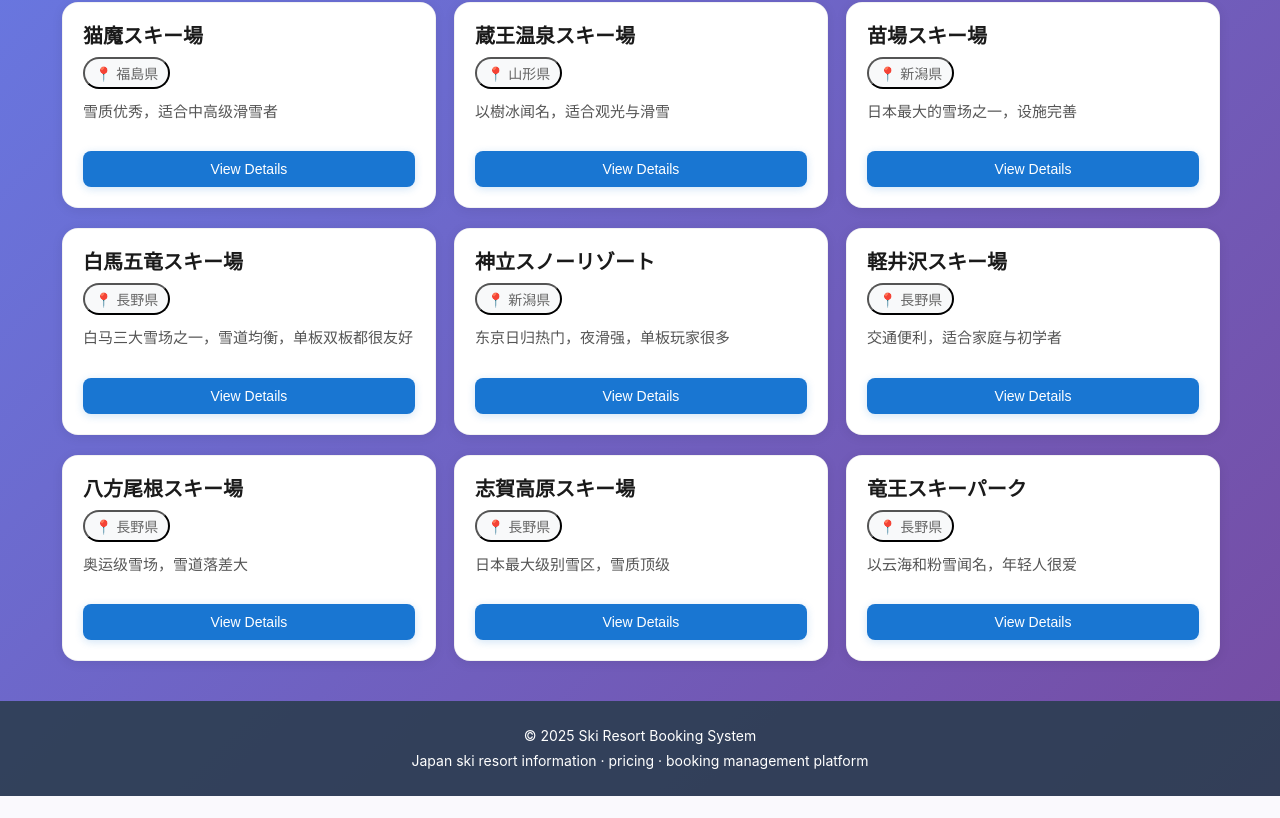
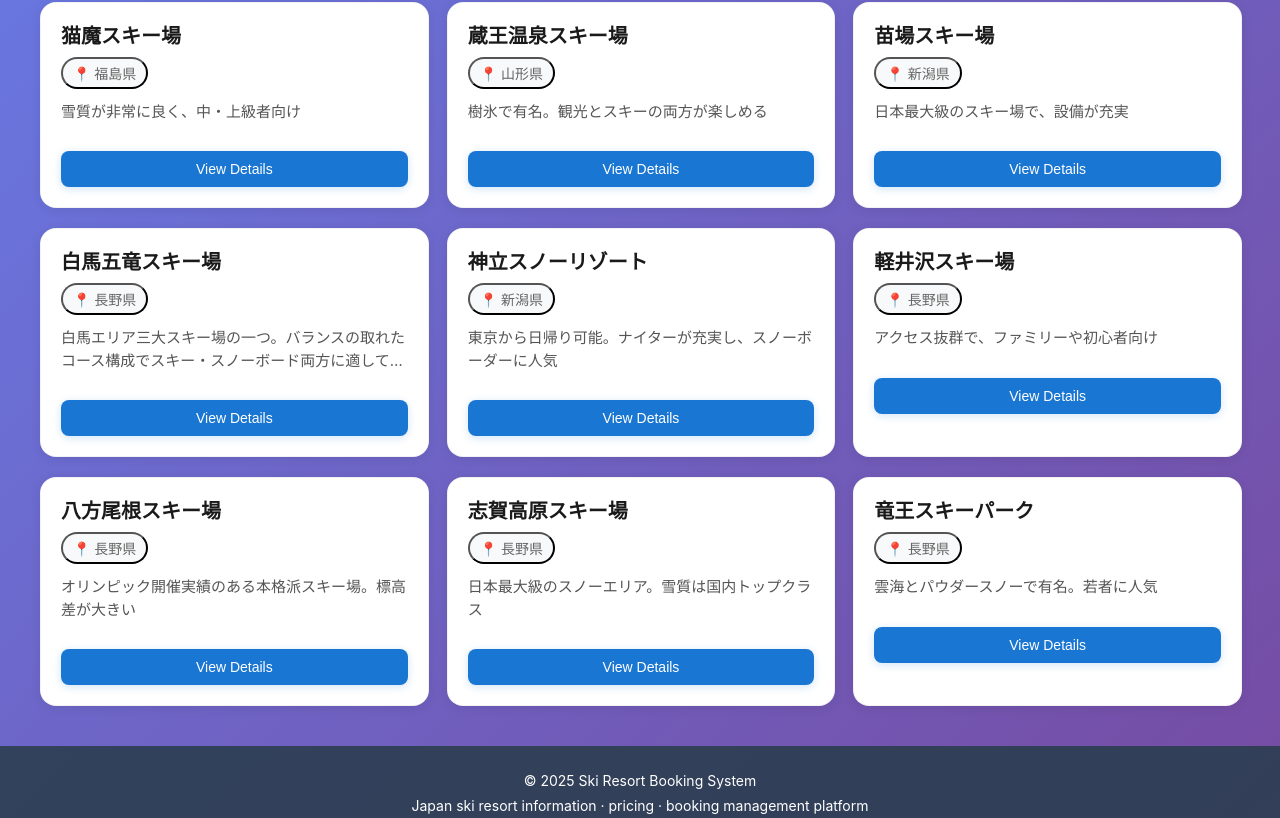
Before and after one commit to xiliu2529/angular-ski-demo, an Angular app: page /ski-resorts in a window 1280 px wide. Shown: the part 392-1210 px from the top of the page. Before the commit the page ends 1188 px from the top, so only its background shows below. Built offline with nearby package versions, Linux system fonts and the light colour scheme; no server answers.

Commit message:
改成日语

```diff
--- a/src/app/ski-resorts/ski-resorts.ts
+++ b/src/app/ski-resorts/ski-resorts.ts
@@ -46,112 +46,112 @@ onImageError(event: any) {
     id: 1,
     name: '猫魔スキー場',
     location: '福島県',
-    description: '雪质优秀，适合中高级滑雪者',
+    description: '雪質が非常に良く、中・上級者向け',
     image: 'https://www.nekoma.co.jp/wp-content/uploads/icp_post_image/18000759439836207/18030971039756635',
     url: 'https://www.nekoma.co.jp/',
-    features: '粉雪圣地，非压雪区域丰富，越野滑雪线路完善',
-    season: '12月下旬 - 4月上旬，最佳雪期1-3月',
-    transportation: 'JR只见线会津川口站转巴士，自驾约3小时',
-    difficulty: '初级 20% | 中级 40% | 高级 40%'
+    features: 'パウダースノーの名所。非圧雪エリアが豊富で、バックカントリー向けコースも充実',
+    season: '12月下旬〜4月上旬（ベストシーズン：1〜3月）',
+    transportation: 'JR只見線 会津川口駅からバス／車で約3時間',
+    difficulty: '初級 20% | 中級 40% | 上級 40%'
   },
   {
     id: 2,
     name: '蔵王温泉スキー場',
     location: '山形県',
-    description: '以樹冰闻名，适合观光与滑雪',
+    description: '樹氷で有名。観光とスキーの両方が楽しめる',
     image: 'https://zaomountainresort.com/wp-content/uploads/2022/09/grend02.jpeg',
     url: 'https://zaomountainresort.com/ski/',
-    features: '世界罕见的树冰奇观，温泉滑雪完美结合',
-    season: '12月 - 5月黄金周，树冰观赏期12-2月',
-    transportation: '山形新干线山形站转巴士，自驾约2.5小时',
-    difficulty: '初级 35% | 中级 45% | 高级 20%'
+    features: '世界的にも珍しい樹氷景観。温泉とスキーを同時に満喫',
+    season: '12月〜5月（GWまで）／樹氷の見頃：12〜2月',
+    transportation: '山形新幹線 山形駅からバス／車で約2.5時間',
+    difficulty: '初級 35% | 中級 45% | 上級 20%'
   },
   {
     id: 3,
     name: '苗場スキー場',
     location: '新潟県',
-    description: '日本最大的雪场之一，设施完善',
+    description: '日本最大級のスキー場で、設備が充実',
     image: 'https://www.princehotels.co.jp/ski/naeba/images/top_230927main02_2000x910.jpg',
     url: 'https://www.princehotels.com/en/ski/naeba/',
-    features: '与野泽温泉联滑，举办过FIS滑雪世界杯',
-    season: '11月下旬 - 5月上旬，雪季最长之一',
-    transportation: '上越新干线越后汤泽站转免费巴士，自驾约3小时',
-    difficulty: '初级 30% | 中级 50% | 高级 20%'
+    features: 'かぐらスキー場と連結。FISアルペンスキーワールドカップ開催実績あり',
+    season: '11月下旬〜5月上旬（国内でも屈指のロングシーズン）',
+    transportation: '上越新幹線 越後湯沢駅から無料シャトルバス／車で約3時間',
+    difficulty: '初級 30% | 中級 50% | 上級 20%'
   },
   {
     id: 4,
     name: '白馬五竜スキー場',
     location: '長野県',
-  description: '白马三大雪场之一，雪道均衡，单板双板都很友好',
+    description: '白馬エリア三大スキー場の一つ。バランスの取れたコース構成でスキー・スノーボード両方に適している',
     image: 'https://www.hakubaescal.com/winter/common/image/gelande/image56.jpg',
     url: 'https://www.hakubaescal.com/',
-  features: '雪道种类丰富，长距离滑行路线，风景优美',
-  season: '12月上旬 - 4月上旬，2月雪质最佳',
-  transportation: 'JR大糸线白马站转巴士，自驾约4小时',
-  difficulty: '初级 25% | 中级 55% | 高级 20%'
+    features: '多彩なコースとロングラン、景色の美しさが魅力',
+    season: '12月上旬〜4月上旬（2月が最も雪質良好）',
+    transportation: 'JR大糸線 白馬駅からバス／車で約4時間',
+    difficulty: '初級 25% | 中級 55% | 上級 20%'
   },
-
   {
     id: 5,
     name: '神立スノーリゾート',
     location: '新潟県',
-  description: '东京日归热门，夜滑强，单板玩家很多',
+    description: '東京から日帰り可能。ナイターが充実し、スノーボーダーに人気',
     image: 'https://www.kandatsu.com/ksr/wp-content/themes/connectitheme/assets/img/subheading/course-guide.webp',
     url: 'https://www.kandatsu.com/',
-  features: '夜场开放至晚上9点，地形公园完善',
-  season: '12月中旬 - 3月下旬，周末人流较多',
-  transportation: '上越新干线越后汤泽站直达，约70分钟',
-  difficulty: '初级 35% | 中级 40% | 高级 25%'
+    features: 'ナイターは21時まで営業。地形パークが充実',
+    season: '12月中旬〜3月下旬（週末は混雑しやすい）',
+    transportation: '上越新幹線 越後湯沢駅から直行／約70分',
+    difficulty: '初級 35% | 中級 40% | 上級 25%'
   },
   {
     id: 6,
     name: '軽井沢スキー場',
     location: '長野県',
-    description: '交通便利，适合家庭与初学者',
+    description: 'アクセス抜群で、ファミリーや初心者向け',
     image: 'https://www.princehotels.co.jp/ski/karuizawa/images/course_slopes%20courses.png.png',
     url: 'https://www.princehotels.co.jp/ski/karuizawa/',
-    features: '新手友好，儿童滑雪教学设施完善',
-    season: '12月下旬 - 3月中旬，寒假期间繁忙',
-    transportation: '北陆新干线轻井泽站转巴士，自驾约1.5小时',
-    difficulty: '初级 50% | 中级 40% | 高级 10%'
+    features: '初心者に優しく、キッズ向けスクールや設備が充実',
+    season: '12月下旬〜3月中旬（冬休み期間は混雑）',
+    transportation: '北陸新幹線 軽井沢駅からバス／車で約1.5時間',
+    difficulty: '初級 50% | 中級 40% | 上級 10%'
   },
   {
     id: 7,
     name: '八方尾根スキー場',
     location: '長野県',
-    description: '奥运级雪场，雪道落差大',
+    description: 'オリンピック開催実績のある本格派スキー場。標高差が大きい',
     image: 'https://www.happo-one.jp/wp2019/wp-content/themes/happo-one2020/img/gelande/index/image01.jpg',
     url: 'https://www.happo-one.jp/',
-    features: '1998年冬奥会举办地，长距离滑行线路',
-    season: '11月下旬 - 5月上旬，雪季长雪质好',
-    transportation: 'JR大糸线信浓大町站转巴士，自驾约4小时',
-    difficulty: '初级 20% | 中级 50% | 高级 30%'
+    features: '1998年長野冬季五輪会場。ロングランコースが魅力',
+    season: '11月下旬〜5月上旬（雪質・積雪量ともに優秀）',
+    transportation: 'JR大糸線 信濃大町駅からバス／車で約4時間',
+    difficulty: '初級 20% | 中級 50% | 上級 30%'
   },
   {
     id: 8,
     name: '志賀高原スキー場',
     location: '長野県',
-    description: '日本最大级别雪区，雪质顶级',
+    description: '日本最大級のスノーエリア。雪質は国内トップクラス',
     image: 'https://www.shigakogen-ski.or.jp/assets/images/okushiga.jpg',
     url: 'https://www.shigakogen-ski.or.jp/',
-    features: '多个滑雪场联票，粉雪质量世界级',
-    season: '11月中旬 - 5月上旬，雪量充足',
-    transportation: '长野经饭山线直达，自驾约3.5小时',
-    difficulty: '初级 25% | 中级 55% | 高级 20%'
+    features: '複数スキー場共通リフト券。世界水準のパウダースノー',
+    season: '11月中旬〜5月上旬（積雪量が非常に豊富）',
+    transportation: '長野駅から飯山線経由／車で約3.5時間',
+    difficulty: '初級 25% | 中級 55% | 上級 20%'
   },
   {
     id: 9,
     name: '竜王スキーパーク',
     location: '長野県',
-    description: '以云海和粉雪闻名，年轻人很爱',
+    description: '雲海とパウダースノーで有名。若者に人気',
     image: 'https://ryuoo.com/zP7gL2nW/wp-content/uploads/2025/09/SANY0434-1200x900.jpg',
     url: 'https://ryuoo.com/',
-    features: '高山云海景观，地形公园丰富',
-    season: '12月上旬 - 4月上旬，晴天云海壮观',
-    transportation: 'JR中央线驹根站转巴士，自驾约3小时',
-    difficulty: '初级 30% | 中级 45% | 高级 25%'
+    features: '山頂からの雲海景観。地形パークが充実',
+    season: '12月上旬〜4月上旬（晴天時の雲海は圧巻）',
+    transportation: 'JR中央線 駒根駅からバス／車で約3時間',
+    difficulty: '初級 30% | 中級 45% | 上級 25%'
   }
 ];
+
 onLocationClick(name: string) {
       const url = `https://www.google.com/maps/search/?api=1&query=${name}`;
 
```
Lines whose indentation alone changed are shown as unchanged.
